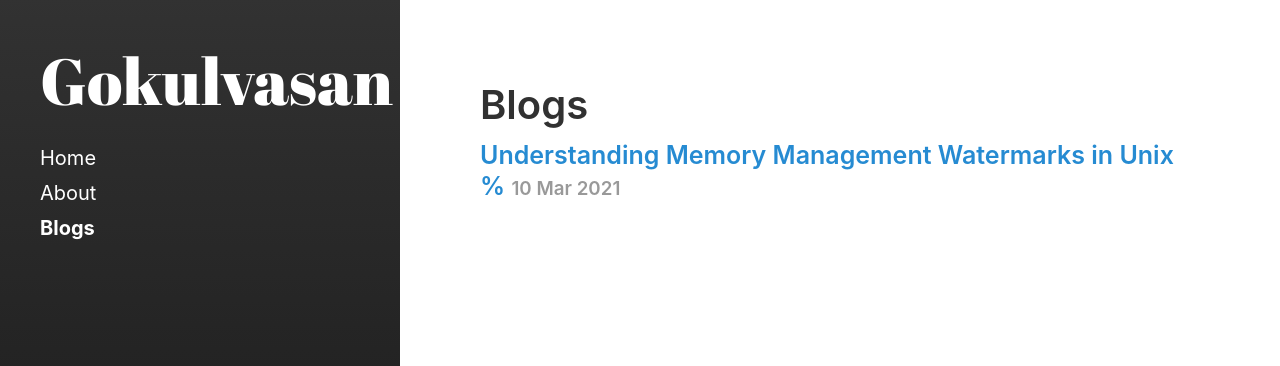
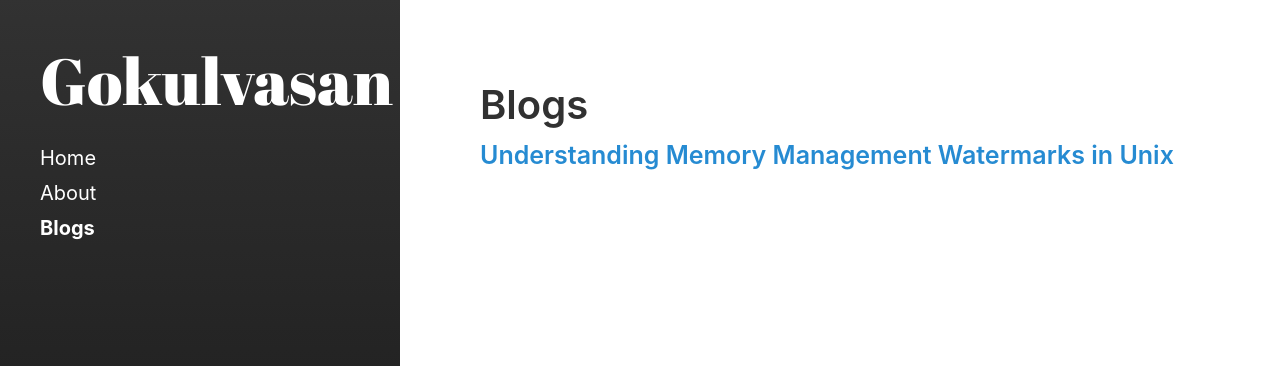
Before and after one commit to gokulvasan/gokul, a Jekyll site: the page built from category/markup.md, in a window 1280 px wide. Shown: the top 366 px of the page. Built offline with Jekyll 4.4.1, drawn with Linux system fonts in a browser that asks for light colours.

Commit message:
Update category.html

```diff
--- a/_layouts/category.html
+++ b/_layouts/category.html
@@ -13,7 +13,6 @@ layout: page
       <h3>
         <a href="{{ post.url | relative_url }}">
           {{ post.title }}
-          % <small>{{ post.date | date_to_string }}</small>
         </a>
       </h3>
     </li>
```
